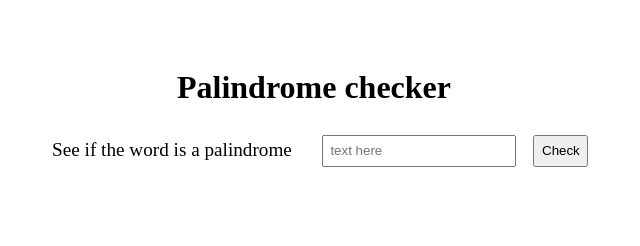
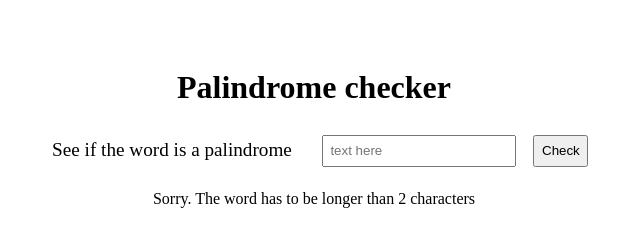
Before and after one commit to RazvanBugoi/palindrome, a plain HTML site: page src/index.html in a window 1280 px wide. Both pictures are taken after a click on the button "Check". Shown: the whole page, without its empty margins (326-966 px from the left). Drawn offline with Linux system fonts and the light colour scheme.

Commit message:
added a condition that input word has to be longer than 2 words

```diff
--- a/src/index.html
+++ b/src/index.html
@@ -14,6 +14,7 @@
         <label for="input" id="label">See if the word is a palindrome</label>
         <input type="text" id="input" name="input" placeholder="text here" required minlength="2">
         <button id="add">Check</button>
+        <span id="message"></span>
     </div>
     <script src="js/script.js"></script>
 </body>
--- a/src/js/script.js
+++ b/src/js/script.js
@@ -1,8 +1,15 @@
 let btn = document.getElementById('add');
 let inputValue = document.getElementById('input');
+let lengthRequired = document.getElementById("message")
 
 function palindrome(str) {
-    return str.split('').reverse().join('') === str;
+    if (str.length > 2) {
+        str.split('').reverse().join('') === str;
+    } else {
+        let message = document.createElement("p");
+        message.innerHTML = 'Sorry. The word has to be longer than 2 characters';
+        lengthRequired.appendChild(message)
+    }
 }
 
 btn.onclick = () => {
```
